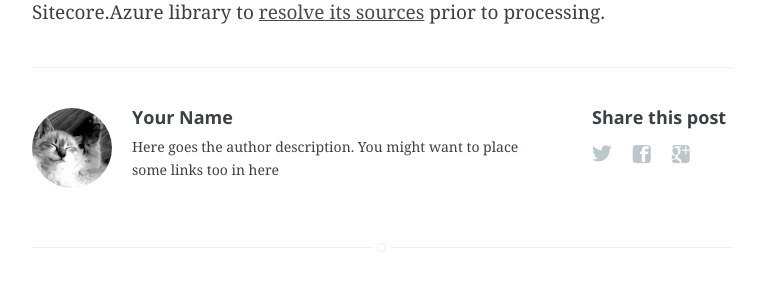
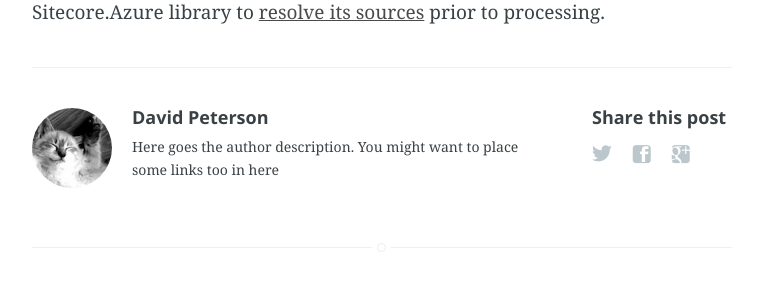
Before and after one commit to PetersonDave/petersondave.github.io, a Jekyll site: the page built from _posts/2014-8-15-Verifying-Sitecore-Azure-Deployments-Against-Specified-Path-or-File-Name-Too-Long-Error.markdown, in a window 1280 px wide and 900 px high, scrolled down 3592 px. Shown: the part 447-747 px from the top of the window, without its empty margins (258-1021 px from the left). Built offline with Jekyll 4.4.1, drawn with Linux system fonts in a browser that asks for light colours.

Commit message:
Updated config

```diff
--- a/_config.yml
+++ b/_config.yml
@@ -8,8 +8,8 @@
 paginate: 15
 
 # Details for the RSS feed generator
-url:            'blog url'
-author:         'Your Name'
+url:            'https://petersondave.github.io'
+author:         'David Peterson'
 
 kramdown:
     input: GFM
```
